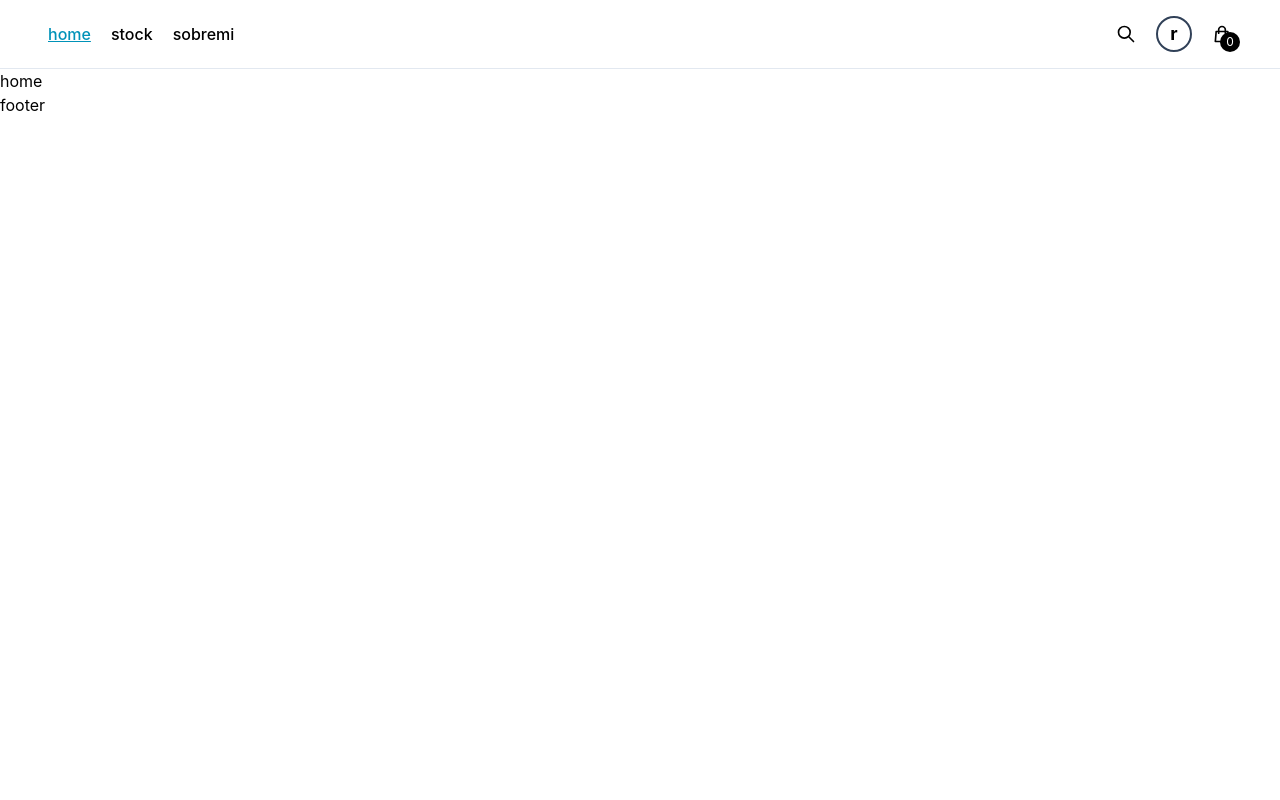
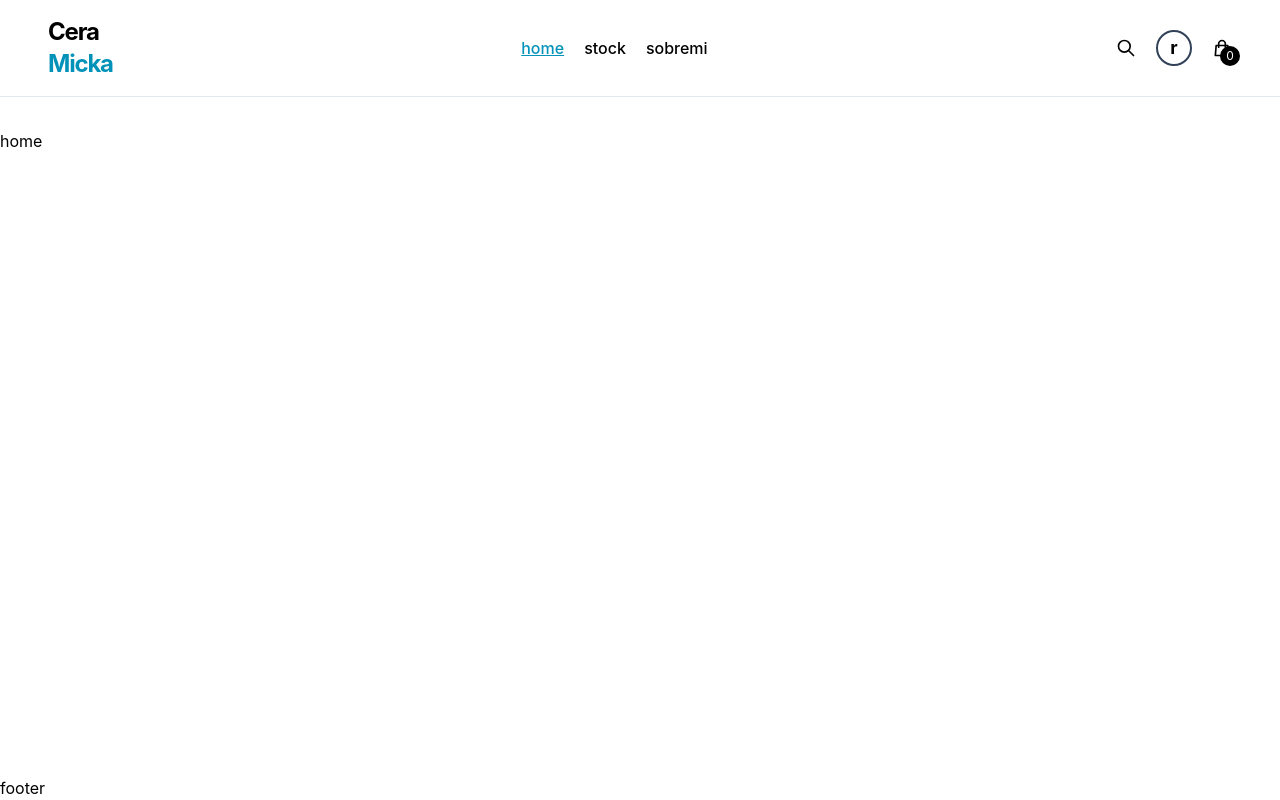
Before and after one commit to diazfabrici0/ceramicka, a React (Vite) app in the folder ceramicka-ecommerce/: page / in a window 1280 px wide. Built offline with nearby package versions, Linux system fonts and the light colour scheme.

Commit message:
Cambios en el footer

```diff
--- /dev/null
+++ b/ceramicka-ecommerce/src/components/shared/Footer.tsx
@@ -0,0 +1,49 @@
+import { BiChevronRight } from "react-icons/bi"
+import { Link } from "react-router-dom"
+
+export const Footer = () => {
+    return
+        <footer className="py-16 bg-gray-950 px-12 flex justify-between gap-10 text-sm text-slate-200 flex-wrap
+        md:flex-nowrap">
+            <Link to="/" className={`text-2xl font-bold tracking-tighter transition-all text-white flex-1`}>
+                <p className="hidden lg:block">Cera</p>
+                <span className="text-cyan-600">Micka</span>
+            </Link>
+            <div className="flex flex-col gap-4 flex-1">
+                <p className="fonr-semibold uppercase tracking-tighter">
+                    Suscribite
+                </p>
+                <p className="text-xs-font-medium">
+                    Recibi descuentos!
+                </p>
+                <div className="border border-gray-800 flex items-center gap-2 px-3 py-2 rounded-full">
+                    <input type="email" placeholder="Correo Electronico"
+                    className="pl-2 bg-gray-950 text-slate-200 w-full focus:outline-none"/>
+
+                    <button className="text-slate-200">
+                        <BiChevronRight size={20} />
+                    </button>
+                </div>
+            </div>
+            <div className="flex flex-col gap-4 flex-1">
+                <p className="font-semibold uppercase tracking tighter">
+                    Politicas
+                </p>
+                <nav className="flex flex-col gap-2 text-xs font-medium">
+                    <Link to="/stock">Productos</Link>
+                    <Link to="#">Politicas de privacidad</Link>
+                    <Link to="#">Terminos de uso</Link>
+                </nav>
+            </div>
+            <div className="flex flex-col gap-4 flex-1">
+                <p className="font-semibold uppercase tracking-tighter">
+                    Seguinos
+                </p>
+                <p className="text-xs leading-6">
+                    No te pierdas las nuevas piezas!
+                </p>
+
+                <div className="flex"></div>
+            </div>
+        </footer>
+}
--- a/ceramicka-ecommerce/src/components/shared/Logos.tsx
+++ b/ceramicka-ecommerce/src/components/shared/Logos.tsx
@@ -3,8 +3,8 @@
 export const Logos = () => {
   return (
     <Link to="/" className={`text-2xl font-bold tracking-tighter transition-all `}>
-        <p>Jarrones</p>
-        <span className="text-cyan-600">Baratos</span>
+        <p className="hidden lg:block">Cera</p>
+        <span className="text-cyan-600">Micka</span>
     </Link>
   )
 }
--- a/ceramicka-ecommerce/src/components/shared/Navbar.tsx
+++ b/ceramicka-ecommerce/src/components/shared/Navbar.tsx
@@ -3,10 +3,12 @@
 import { NavLink, Link } from 'react-router-dom'
 import { HiOutlineSearch, HiOutlineShoppingBag } from 'react-icons/hi'
 import { FaBarsStaggered } from 'react-icons/fa6'
+import { Logos } from './Logos'
 
 export const Navbar = () => {
   return (
     <header className='bg-white text-black py-4 flex items-center justify-between px-5 border-b border-slate-200 lg:px-12'>
+        <Logos />
         <nav className='space-x-5 hiddem md:flex'>
            {
             navbarLinks.map(link => (
--- a/ceramicka-ecommerce/src/layouts/RootLayout.tsx
+++ b/ceramicka-ecommerce/src/layouts/RootLayout.tsx
@@ -3,9 +3,13 @@
 
 export const RootLayout = () => {
     return (
-        <div>
+        <div className="h-screen flex flex-col">
             <Navbar />
-            <Outlet />
+
+            <main className="container my-8 flex-1">
+                <Outlet />
+            </main>
+
 
             <div>footer</div>
         </div>
```
